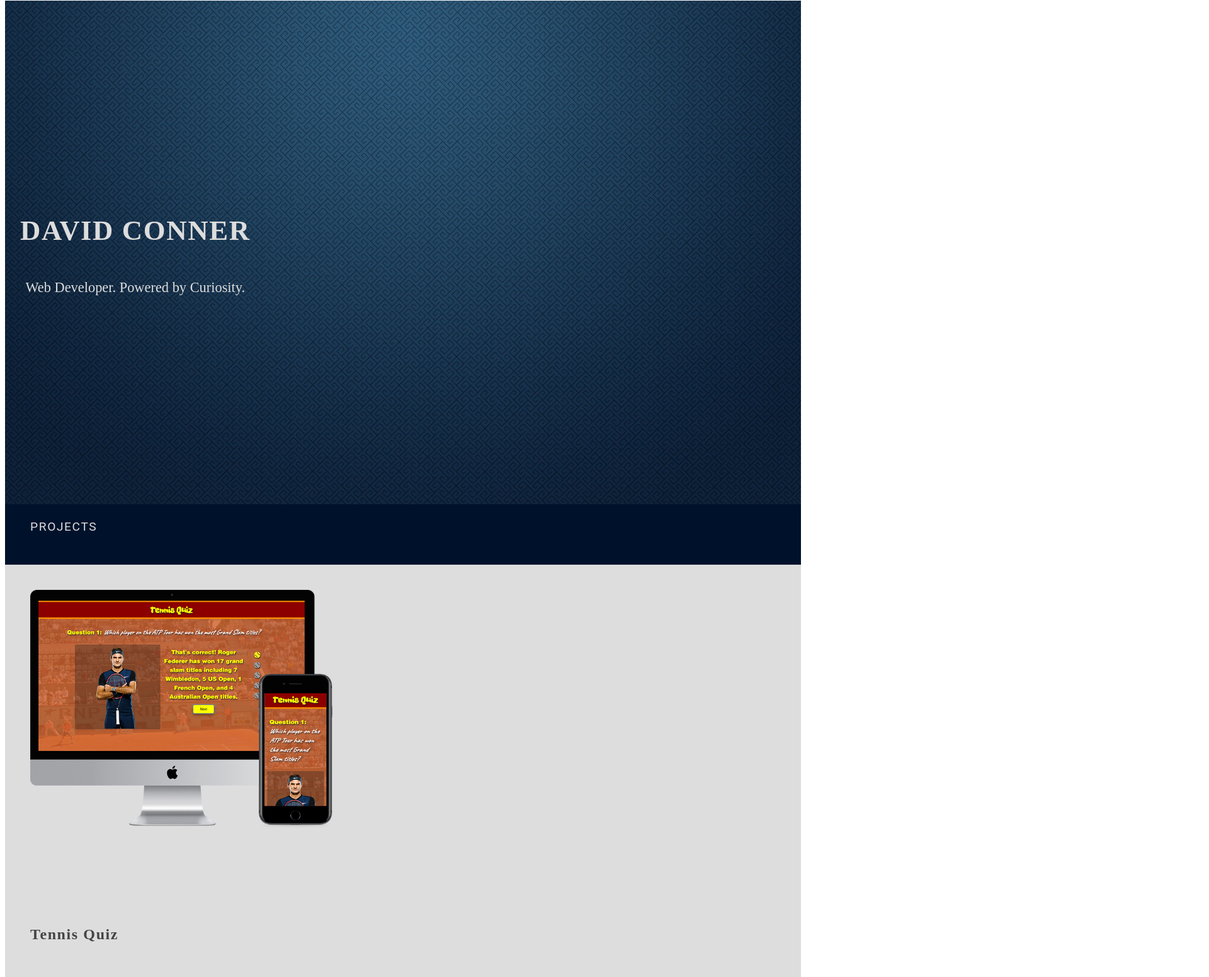
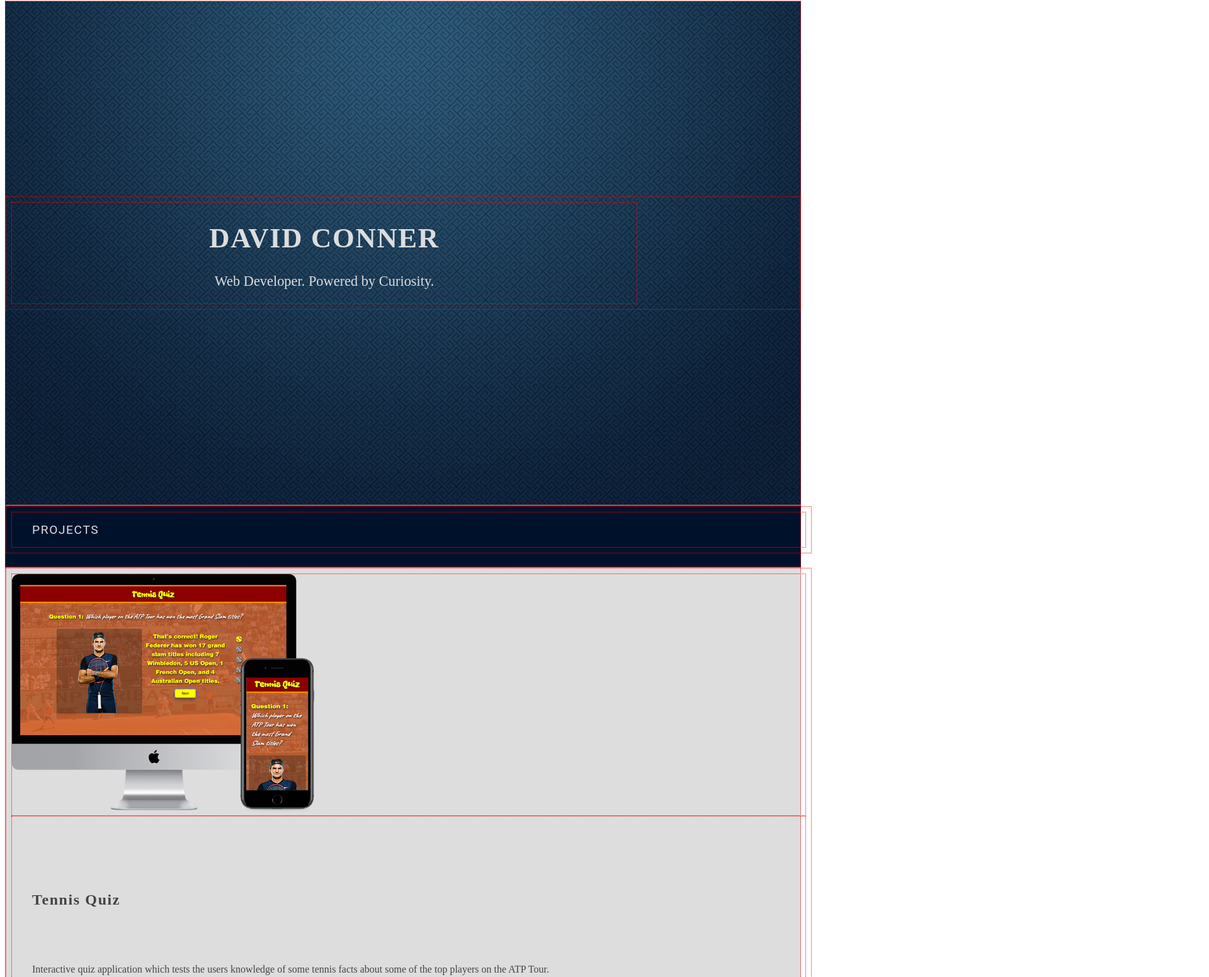
Before and after one commit to agilebluefox/thinkful-portfolio, a website: page src/index.html in a window 1280 px wide. Shown: the part 85-1637 px from the top of the page at 63% size, 1920 px wide, since content can reach past the window. Drawn offline with nearby package versions, Linux system fonts and the light colour scheme; files that its build step writes are made by us from their sources; a script that the page names is missing; a web font is replaced by a local one.

Commit message:
Remove some additional divs

```diff
--- a/src/index.html
+++ b/src/index.html
@@ -29,13 +29,11 @@
         </ul>
     </nav>
 
-    <div id="cover">
-        <div class="container-fluid d-flex align-items-center">
-            <div class="row">
-                <div id="cover-caption" class="col-xs-12">
+    <div id="cover" class="container-fluid">
+        <div class="row justify-content-center align-items-center">
+            <div id="cover-caption" class="col-12">
                 <h1 class="title display-3">David Conner</h1>
                 <p>Web Developer. Powered by Curiosity.</p>
-                </div>
             </div>
         </div>
     </div>
@@ -47,49 +45,43 @@
         </div>
     </div>
     <section id="project-01">
-        <div class="section-container">
-            <div class="container-fluid">
-                <div class="row">
-                    <div class="section-content d-flex flex-column flex-xl-row">
-                        <div class="image media p-5 flex-xl-last">
+        <div class="section-container container-fluid">
+            <div class="section-content row">
+                <div class="col-xl-4 p-5 d-flex flex-xl-last justify-content-center">
                     <img class="section-image img-fluid align-self-center" src="images/tennis-quiz-image.png" alt="Desktop and mobile view of the interface">
                 </div>
-                        <div class="project-info">
+                <div class="project-info col-xl-8">
                     <h6 class="project-name d-flex justify-content-center">Tennis Quiz</h6>
-                            <p class="summary">Interactive quiz application which tests the users knowledge of some tennis facts about some
-                                of the top players on the ATP Tour.
+                    <p class="summary">Interactive quiz application which tests the users knowledge of some tennis facts about some of the top
+                        players on the ATP Tour.
                     </p>
                     <div class="project-skills flex-xl-first">
-                                <p><span class="inline-heading">Technical Skills:</span>CSS, Git/Github, Gulp, HTML, JQuery,
-                                    Less, Webpack
+                        <p><span class="inline-heading">Technical Skills:</span>CSS, Git/Github, Gulp, HTML, JQuery, Less, Webpack
                         </p>
                     </div>
                     <div class="project-description">
-                                <p><span class="inline-heading">Description:</span>This project presented a fun and interesting
-                                    challenge to design a simple application using the principles of the Model-View-Controller
-                                    (MVC) paradigm. The interactive features are entirely dependent on the JQuery library
-                                    and the code is primarily organized in three distinct files: controller.js, model.js,
-                                    and view.js. Easy, right? Although the concept seems simple, this application created
-                                    some unexpected challenges that forced me to focus intently on maintaining the separation
-                                    of the components into isolated blocks. On several occassions, I found myself unwittingly
-                                    inserting code which belonged in one division, such as the model, into functions residing
-                                    in one of the other areas, such as the controller. Overall, this project gave me a greater
-                                    appreciation of the importance of design patterns and the planning, discipline and commitment
-                                    it takes to stay on course, especially when a quick shortcut might resolve a mind-bending
-                                    issue in the short run.
+                        <p><span class="inline-heading">Description:</span>This project presented a fun and interesting challenge
+                            to design a simple application using the principles of the Model-View-Controller (MVC) paradigm.
+                            The interactive features are entirely dependent on the JQuery library and the code is primarily
+                            organized in three distinct files: controller.js, model.js, and view.js. Easy, right? Although
+                            the concept seems simple, this application created some unexpected challenges that forced me
+                            to focus intently on maintaining the separation of the components into isolated blocks. On several
+                            occassions, I found myself unwittingly inserting code which belonged in one division, such as
+                            the model, into functions residing in one of the other areas, such as the controller. Overall,
+                            this project gave me a greater appreciation of the importance of design patterns and the planning,
+                            discipline and commitment it takes to stay on course, especially when a quick shortcut might
+                            resolve a mind-bending issue in the short run.
                         </p>
                     </div>
                     <div class="project-notables">
-                                <p><span class="inline-heading">Notable Features:</span>The general build system was orchestrated
-                                    using Gulp JS and a custom gulpfile. Less, the CSS preprocessor, was used to aid in writing
-                                    more efficient css code. Webpack provided the final bundling of the javascript files
-                                    that were used in the "production" version of the application.</p>
+                        <p><span class="inline-heading">Notable Features:</span>The general build system was orchestrated using
+                            Gulp JS and a custom gulpfile. Less, the CSS preprocessor, was used to aid in writing more efficient
+                            css code. Webpack provided the final bundling of the javascript files that were used in the "production"
+                            version of the application.</p>
                     </div>
                     <div class="project-buttons d-flex justify-content-around">
                         <a role="button" class="btn btn-outline-primary" href="http://agilebluefox.github.io/tennis-quiz-mvc">Demo Site</a>
                         <a role="button" class="btn btn-outline-info" href="https://github.com/agilebluefox/tennis-quiz-mvc">Github Repo</a>
-                            </div>
-                        </div>
                     </div>
                 </div>
             </div>
--- a/src/styles/styles.scss
+++ b/src/styles/styles.scss
@@ -16,6 +16,10 @@ body {
 
 body {
     color: $light;
+}
+
+div {
+    border: dotted 1px red;
 }
 
 h1,
@@ -79,9 +83,6 @@ a.nav-link:active {
     font-size: 1.4rem;
     font-weight: 200;
     max-width: 60rem;
-    display: flex;
-    flex-direction: column;
-    align-items: center;
     h1.title, p {
         text-align: center;
     }
@@ -105,6 +106,8 @@ h2.section {
 
 .row {
     padding: 0.5rem;
+    margin: 0;
+    width: 100%;
 }
 
 .section-image {
@@ -221,7 +224,7 @@ h6.about-section {
 @media screen and (min-width: 1200px) {
     div.image {
         padding: 2rem;
-        width: 400%;
+        // width: 400%;
     }
     .section-image {
         width: 30em;
```
Also changed, not shown: build/index.html, build/styles/styles.css. Lines whose indentation alone changed are shown as unchanged.
